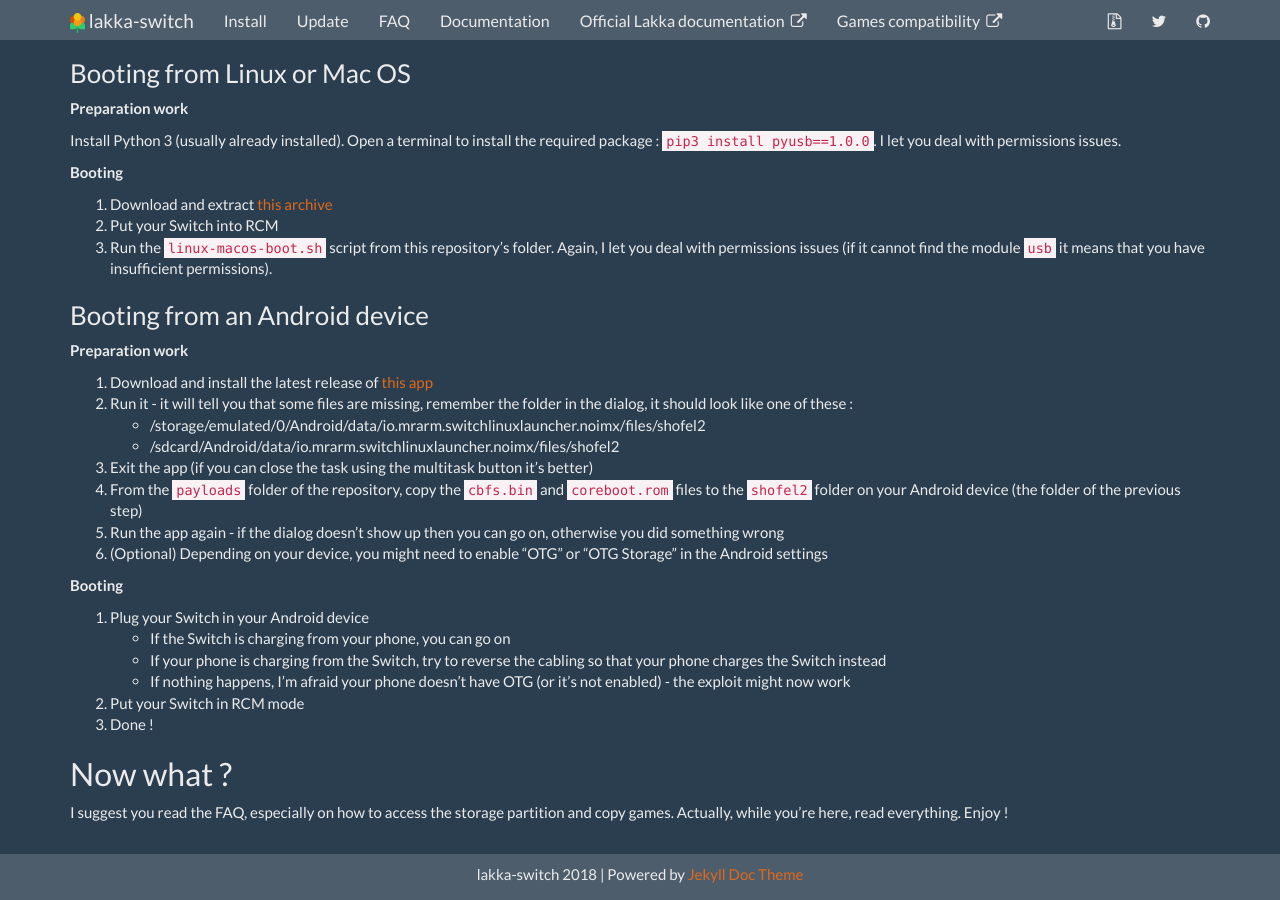
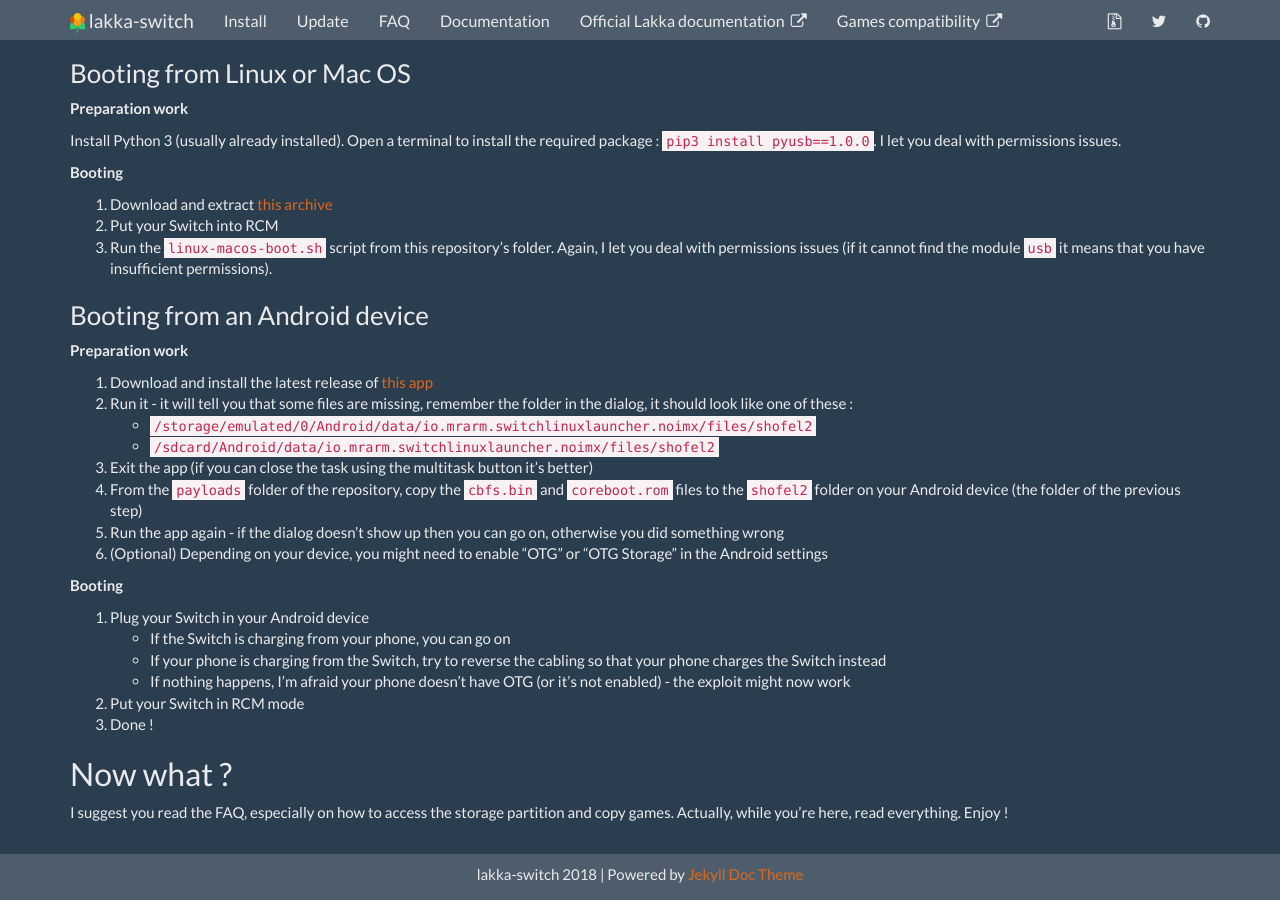
Before and after one commit to lakka-switch/documentation, a Jekyll site: the page built from installation.md, in a window 1280 px wide and 900 px high, scrolled down 1690 px. Built offline with Jekyll 4.4.1, drawn with Linux system fonts in a browser that asks for light colours; nearby versions of some CDN libraries.

Commit message:
Update installation.md

```diff
--- a/installation.md
+++ b/installation.md
@@ -2,6 +2,8 @@
 title: Installing Lakka on your Switch
 layout: page
 ---
+
+<meta name="viewport" content="width=device-width, initial-scale=1">
 
 {% include disclaimer.html %}
 
@@ -81,8 +83,8 @@
 
 1. Download and install the latest release of [this app](https://github.com/lakka-switch/switch_linux_launcher/releases/latest)
 2. Run it - it will tell you that some files are missing, remember the folder in the dialog, it should look like one of these :
-    * /storage/emulated/0/Android/data/io.mrarm.switchlinuxlauncher.noimx/files/shofel2
-    * /sdcard/Android/data/io.mrarm.switchlinuxlauncher.noimx/files/shofel2
+    * `/storage/emulated/0/Android/data/io.mrarm.switchlinuxlauncher.noimx/files/shofel2`
+    * `/sdcard/Android/data/io.mrarm.switchlinuxlauncher.noimx/files/shofel2`
 4. Exit the app (if you can close the task using the multitask button it's better)
 5. From the `payloads` folder of the repository, copy the `cbfs.bin` and `coreboot.rom` files to the `shofel2` folder on your Android device (the folder of the previous step)
 6. Run the app again - if the dialog doesn't show up then you can go on, otherwise you did something wrong
```
